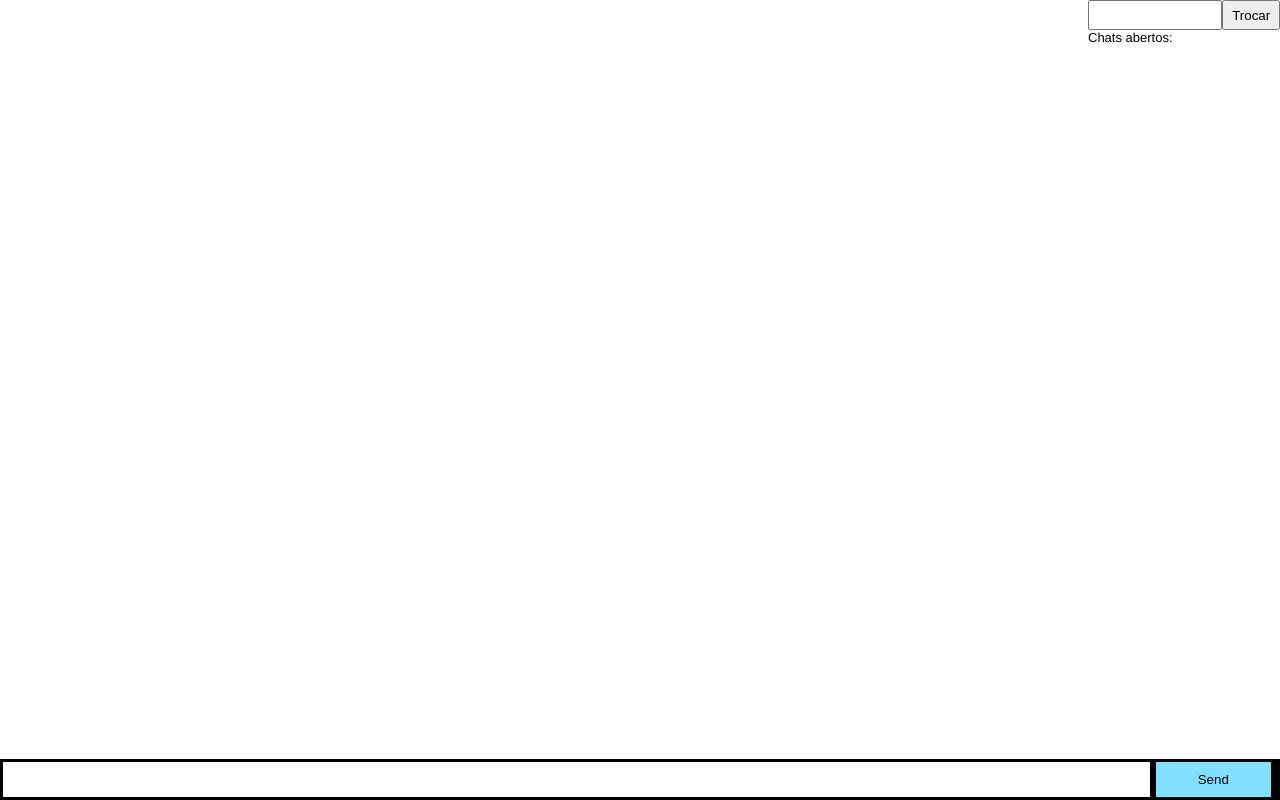
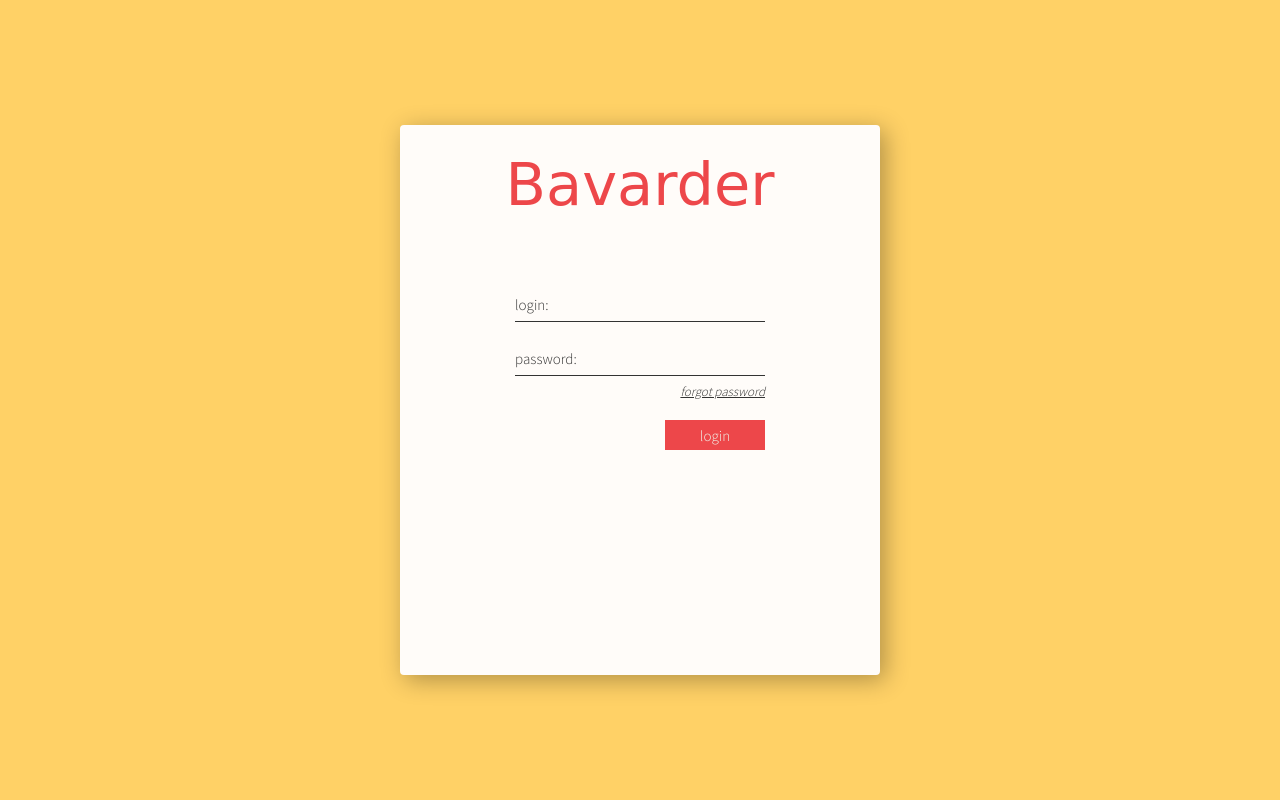
Before and after one commit to yvessacurae/bavarder, a website: page public/index.html in a window 1280 px wide. Drawn offline with nearby package versions, Linux system fonts and the light colour scheme; no server answers; a web font is replaced by a local one.

Commit message:
[Front] Login page for admin

```diff
--- a/public/css/bavarder.css
+++ b/public/css/bavarder.css
@@ -1,5 +1,120 @@
+/*https://coolors.co/f0f7ee-ffd166-333333-fffcf9-ed474a*/
+
 * { margin: 0; padding: 0; box-sizing: border-box; }
-body { font: 13px Helvetica, Arial; }
+body {
+    font: 13px Helvetica, Arial;
+    background-color: #FFD166;
+}
+
+p
+{
+    font-family: 'Source Sans Pro', sans-serif;
+    color: #333;
+    font-size: 14px;
+}
+
+.intro {
+
+}
+
+.intro span {
+    font-size: 15px;
+    font-weight: bold;
+}
+
+#login-content {
+    position: absolute;
+    top: 50%;
+    left: 50%;
+    transform: translate(-50%, -50%);
+    width: 480px;
+    height: 550px;
+    border-radius: 4px;
+    -webkit-box-shadow: 5px 5px 25px 0px rgba(0,0,0,0.31);
+    -moz-box-shadow: 5px 5px 25px 0px rgba(0,0,0,0.31);
+    box-shadow: 5px 5px 25px 0px rgba(0,0,0,0.31);
+}
+
+.login {
+    position: absolute;
+    top: 0;
+    left: 0;
+    background: #FFFCF9;
+}
+
+.login form {
+    position: absolute;
+    left: 50%;
+    transform: translateX(-50%);
+    width: 100%;
+    top: 150px;
+    display: flex;
+    flex-direction: column;
+    align-items: center;
+}
+
+.fields {
+    position: relative;
+    width: 250px;
+    margin-top: 20px;
+}
+
+.fields a {
+    font-family: 'Source Sans Pro', sans-serif;
+    color: #333;
+    font-style: italic;
+    float: right;
+}
+
+.fields input {
+    border: none;
+    height: 1px;
+    width: 100%;
+    background-color: #333;
+    padding-right: 5px;
+    padding-left: 5px;
+    font-size: 13px;
+    -webkit-transition: all 500ms cubic-bezier(0.280, 0.760, 0.265, 1); /* older webkit */
+    -webkit-transition: all 500ms cubic-bezier(0.280, 0.760, 0.265, 1.550);
+    -moz-transition: all 500ms cubic-bezier(0.280, 0.760, 0.265, 1.550);
+    -o-transition: all 500ms cubic-bezier(0.280, 0.760, 0.265, 1.550);
+    transition: all 500ms cubic-bezier(0.280, 0.760, 0.265, 1.550); /* custom */
+
+}
+
+.fields label {
+    font-family: 'Source Sans Pro', sans-serif;
+    font-size: 15px;
+    color: #333;
+}
+
+.fields button {
+    background-color: #ED474A;
+    font-family: 'Source Sans Pro', sans-serif;
+    font-size: 15px;
+    color: #F0F7EE;
+    text-transform: lowercase;
+    border: none;
+    width: 100px;
+    height: 30px;
+    float: right;
+}
+
+.login h1 {
+    font-family: 'Damion', cursive;
+    font-size: 59px;
+    color: #ED474A;
+    font-weight: normal;
+    text-align: center;
+    position: absolute;
+    top: 25px;
+    left: 50%;
+    transform: translateX(-50%);
+}
+
+#chat-content {
+    display: none;
+}
 
 .wrapper {
     position: relative;
@@ -36,11 +151,7 @@ body { font: 13px Helvetica, Arial; }
 }
 #messages li {
     padding: 5px 10px;
-
-}
-#messages li:nth-child(odd) {
-    background: #eee;
-
+    height: auto;
 }
 
 #messages {
@@ -48,6 +159,9 @@ body { font: 13px Helvetica, Arial; }
     top: 0;
     left: 0;
     width: 85vw;
+    display: flex;
+    flex-wrap: wrap;
+    flex-direction: column;
 }
 
 #nickname {
@@ -74,3 +188,17 @@ body { font: 13px Helvetica, Arial; }
     top: 30px;
     right: 0;
 }
+
+.sended-msg {
+    position: relative;
+    align-items: flex-start;
+    text-align: left;
+    background-color: lightblue;
+
+}
+.received-msg {
+    position: relative;
+    align-items: flex-end;
+    text-align: right;
+    background-color: lightgreen;
+}
--- a/public/index.html
+++ b/public/index.html
@@ -5,7 +5,24 @@
 		<link rel="stylesheet" type="text/css" href="css/bavarder.css">
 	</head>
 	<body>
-		<div class="wrapper">
+		<div id="login-content" class="login">
+			<h1>Bavarder</h1>
+			<form id="login" action="">
+				<div class="fields">
+					<label for="login">login:</label>
+					<input autocomplete="off" />
+				</div>
+				<div class="fields">
+					<label for="login">password:</label>
+					<input type="password" autocomplete="off" />
+					<a href="#">forgot password</a>
+				</div>
+				<div class="fields">
+					<button>login</button>
+				</div>
+			</form>
+		</div>
+		<div id="chat-content" class="wrapper">
 			<ul id="messages"></ul>
 			<div id="chats">Chats abertos:</div>
 			<div id="nickname">
@@ -20,5 +37,8 @@
 	</body>
 	<script src="/socket.io/socket.io.js"></script>
 	<script src="http://code.jquery.com/jquery-1.11.1.js"></script>
+	<script src="js/client.js"></script>
 	<script src="js/bavarder.js"></script>
+	<link href="https://fonts.googleapis.com/css?family=Damion" rel="stylesheet">
+	<link href="https://fonts.googleapis.com/css?family=Source+Sans+Pro:300" rel="stylesheet">
 </html>
--- a/public/js/bavarder.js
+++ b/public/js/bavarder.js
@@ -1,21 +1,17 @@
-var socket = io();
+$(function() {
 
-var username;
+    $('.fields').click(function() {
+        $(this).find("input").css({height: "30px", background: "#F0F7EE"});
+        $(this).find("input").focus();
+    });
 
-$('#send-msgs').submit(function(){
-    socket.emit('chat message', {username: username, msg: $('#m').val()});
-    $('#m').val('');
-    return false;
+    $('.fields input').focusin(function() {
+        $(this).css({height: "30px", background: "#F0F7EE"});
+    });
+
+    $('.fields input').focusout(function() {
+        if($(this).val()==="") {
+            $(this).css({height: "1px", background: "#333"});
+        }
+    });
 });
-
-$('#change-nickname').submit(function(){
-    username = $('#user').val();
-    socket.emit('add user', username);
-
-    $('#user').val('');
-    return false;
-});
-
-socket.on('chat message', function(data){
-    $('#messages').append($('<li>').text(data.username+': '+data.msg));
-});
```
